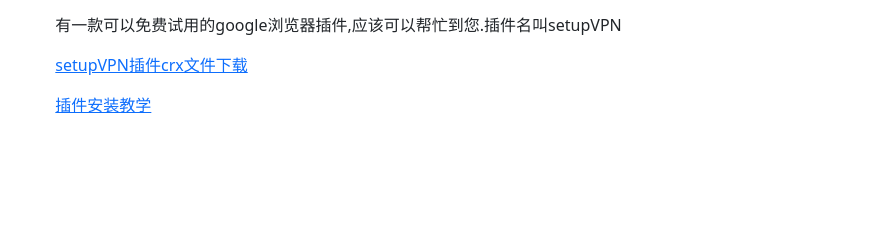
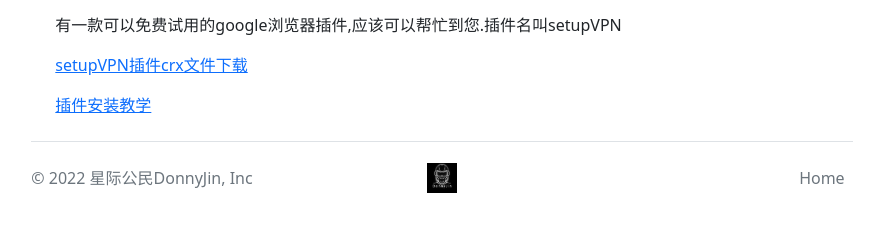
Before and after one commit to starcitizenzh/starcitizenzh.github.io, a plain HTML site: page tutorial/register_account.html in a window 1280 px wide. Shown: the part 272-504 px from the top of the page, without its empty margins (198-1073 px from the left). Drawn offline with nearby package versions, Linux system fonts and the light colour scheme; files that its build step writes are made by us from their sources; files whose address does not match are found by name.

Commit message:
2022-10-4 13:08:15

```diff
--- a/tutorial/register_account.html
+++ b/tutorial/register_account.html
@@ -31,6 +31,17 @@
 
 
     </main>
+     <footer class="d-flex flex-wrap justify-content-between align-items-center py-3 my-4 border-top">
+    <p class="col-md-4 mb-0 text-muted">&copy; 2022 星际公民DonnyJin, Inc</p>
+
+    <a href="http://www.starcitizenzh.com" class="col-md-4 d-flex align-items-center justify-content-center mb-3 mb-md-0 me-md-auto link-dark text-decoration-none">
+      <img src="../images/starcitizendonnyjin.ico" width="30"/>
+    </a>
+
+    <ul class="nav col-md-4 justify-content-end">
+      <li class="nav-item"><a href="http://www.starcitizenzh.com" class="nav-link px-2 text-muted">Home</a></li>
+    </ul>
+    </footer>
  </div>
     <script src="js/bootstrap.bundle.min.js"></script>
     <script src="https://cdn.jsdelivr.net/npm/bootstrap@5.1.3/dist/js/bootstrap.bundle.min.js"></script>
```
Also changed, not shown: include/header.html (added, +10 -0 lines), index.html (+1 -1 lines).
